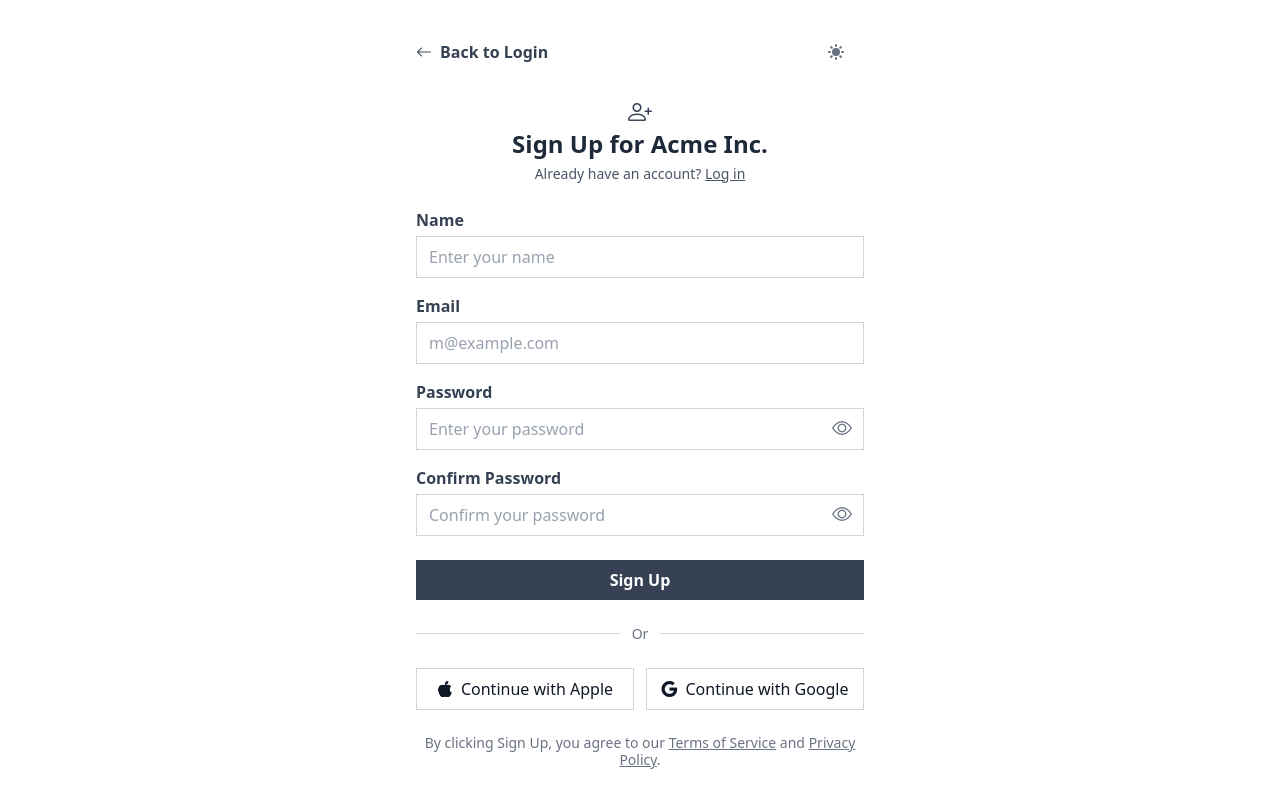
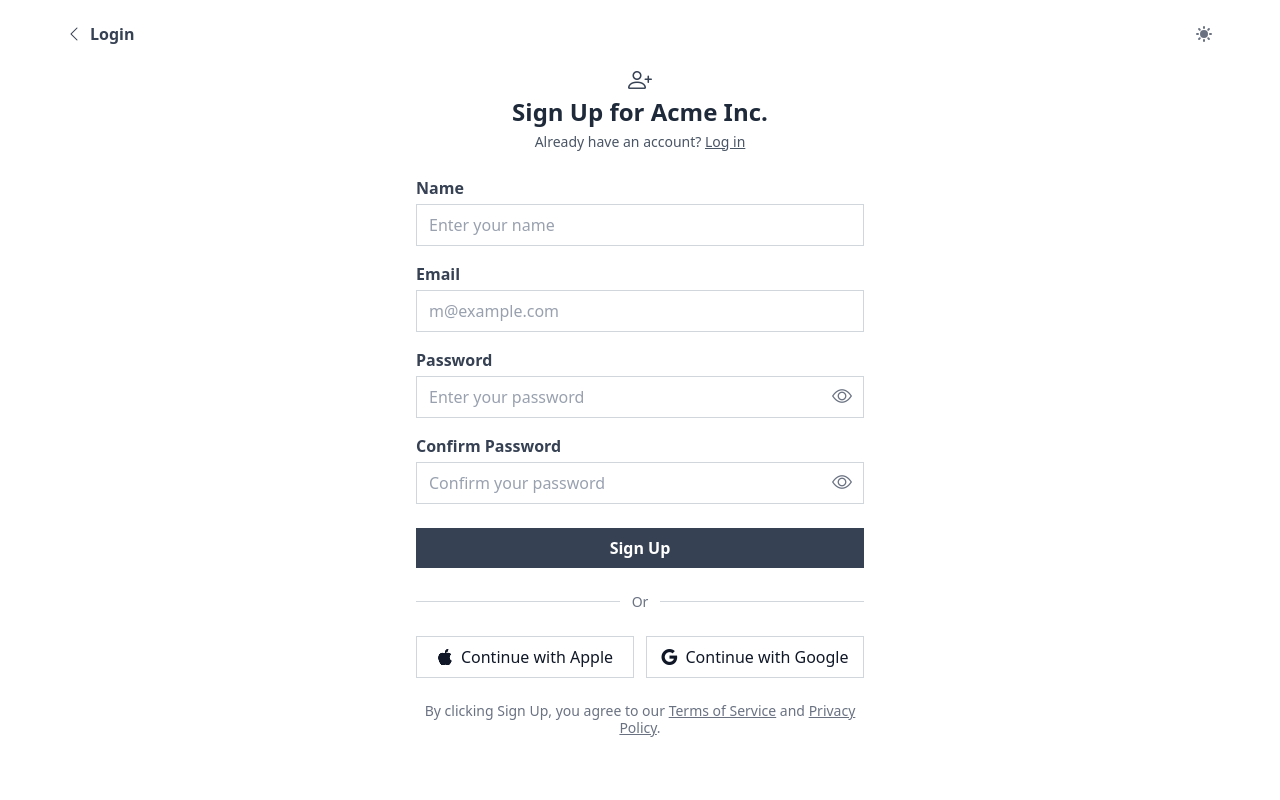
Before and after one commit to Danu-Nur/vue-web-analityk, a Vue app: page /signup in a window 1280 px wide. Built offline with nearby package versions, Linux system fonts and the light colour scheme.

Commit message:
feat: Update header structure and integrate ThemeToggle component in authentication pages for improved navigation

```diff
--- a/src/layouts/ui/ThemeToggle.vue
+++ b/src/layouts/ui/ThemeToggle.vue
@@ -50,7 +50,7 @@
 </script>
 <template>
     <button id="theme-toggle" type="button"
-        class="text-gray-500 dark:text-gray-400 hover:bg-gray-100 dark:hover:bg-gray-700 focus:outline-none rounded-lg text-sm p-2.5 mr-2"
+        class="text-gray-500 dark:text-gray-400 hover:bg-gray-100 dark:hover:bg-gray-700 focus:outline-none rounded-lg p-2.5 mr-2"
         @click="toggleTheme">
         <svg id="theme-toggle-dark-icon" class="w-5 h-5" :class="{ 'hidden': !isDark }" fill="currentColor"
             viewBox="0 0 20 20" xmlns="http://www.w3.org/2000/svg">
--- a/src/pages/auth/ForgotPassword.vue
+++ b/src/pages/auth/ForgotPassword.vue
@@ -29,15 +29,17 @@
 </script>
 
 <template>
+    <header class="absolute flex items-center justify-between w-full top-0 px-2 sm:px-6 lg:px-12 py-3">
+        <router-link to="/login"
+            class="flex items-center gap-2 font-semibold p-2.5 ms-2 text-gray-700 dark:text-gray-400 hover:bg-gray-100 dark:hover:bg-gray-700 rounded-lg focus:outline-none">
+            <i class="bi bi-chevron-left"></i>
+            Login
+        </router-link>
+        <ThemeToggle />
+    </header>
     <div
         class="flex flex-col items-center justify-center min-h-screen px-6 font-sans transition-colors duration-300 bg-white dark:bg-gray-950">
-        <header class="flex items-center justify-between w-full max-w-md mb-6">
-            <router-link to="/login"
-                class="flex items-center gap-2 font-semibold text-gray-700 dark:text-gray-100 hover:text-gray-500 dark:hover:text-gray-300 focus:outline-none">
-                <i class="bi bi-arrow-left"></i> Back to Login
-            </router-link>
-            <ThemeToggle />
-        </header>
+
         <div class="w-full max-w-md">
             <div class="text-center">
                 <i class="text-2xl text-gray-700 bi bi-lock dark:text-gray-200"></i>
--- a/src/pages/auth/Login.vue
+++ b/src/pages/auth/Login.vue
@@ -16,14 +16,15 @@
 </script>
 
 <template>
+    <header class="absolute top-0 flex items-center justify-between w-full px-2 sm:px-6 lg:px-12 py-3">
+        <router-link to="/"
+            class="flex items-center gap-2 font-semibold ms-2 p-2.5 text-gray-700 dark:text-gray-400 hover:bg-gray-100 dark:hover:bg-gray-700 rounded-lg focus:outline-none">
+            <i class="bi bi-chevron-left"></i> Back</router-link>
+        <ThemeToggle />
+    </header>
     <div
         class="flex flex-col items-center justify-center min-h-screen px-6 font-sans transition-colors duration-300 bg-white dark:bg-gray-950">
-        <header class="flex items-center justify-between w-full max-w-md mb-6">
-            <router-link to="/"
-                class="flex items-center gap-2 font-semibold text-black dark:text-white hover:underline focus:outline-none"><i
-                    class="bi bi-arrow-left"></i> Back</router-link>
-            <ThemeToggle />
-        </header>
+
         <div class="w-full max-w-md">
             <div class="text-center">
                 <!-- <i class="bi bi-collection"></i> -->
@@ -76,7 +77,7 @@
                 <span class="mx-3 text-gray-500 text-md dark:text-gray-400">Or</span>
                 <hr class="flex-grow border-gray-300 dark:border-gray-700" />
             </div>
-            <div class="flex justify-center gap-3">
+            <div class="flex flex-col md:flex-row justify-center gap-3">
                 <button type="button"
                     class="flex items-center justify-center w-full px-3 py-2 space-x-2 text-gray-900 transition-colors duration-200 bg-white border border-gray-300 dark:border-gray-700 dark:bg-gray-900 dark:text-gray-100 hover:bg-gray-100 dark:hover:bg-gray-800">
                     <i class="bi bi-apple"></i>
--- a/src/pages/auth/SignUp.vue
+++ b/src/pages/auth/SignUp.vue
@@ -38,16 +38,18 @@
 </script>
 
 <template>
+    <header class="absolute flex items-center justify-between w-full top-0 px-2 sm:px-6 lg:px-12 py-3">
+        <router-link to="/login"
+            class="flex items-center gap-2 ms-2 p-2.5 font-semibold text-gray-700 dark:text-gray-400 hover:bg-gray-100 dark:hover:bg-gray-700 rounded-lg focus:outline-none">
+            <i class="bi bi-chevron-left"></i>
+            Login
+        </router-link>
+        <ThemeToggle />
+    </header>
     <div
-        class="flex flex-col items-center justify-center min-h-screen px-6 font-sans transition-colors duration-300 bg-white dark:bg-gray-950">
-        <header class="flex items-center justify-between w-full max-w-md mb-6">
-            <router-link to="/login"
-                class="flex items-center gap-2 font-semibold text-gray-700 dark:text-gray-100 hover:text-gray-500 dark:hover:text-gray-300 focus:outline-none">
-                <i class="bi bi-arrow-left"></i> Back to Login
-            </router-link>
-            <ThemeToggle />
-        </header>
-        <div class="w-full max-w-md">
+        class="flex flex-col items-center justify-center min-h-screen px-6 font-sans transition-colors duration-300 bg-white dark:bg-gray-950 py-5">
+
+        <div class="w-full max-w-md py-5">
             <div class="text-center">
                 <i class="text-2xl text-gray-700 bi bi-person-plus dark:text-gray-200"></i>
                 <h1 class="mb-1 text-2xl font-bold text-gray-800 dark:text-gray-100">
@@ -117,7 +119,7 @@
                 <span class="mx-3 text-sm text-gray-500 dark:text-gray-400">Or</span>
                 <hr class="flex-grow border-gray-300 dark:border-gray-700" />
             </div>
-            <div class="flex justify-center gap-3">
+            <div class="flex flex-col md:flex-row justify-center gap-3">
                 <button type="button"
                     class="flex items-center justify-center w-full px-3 py-2 space-x-2 text-gray-900 transition-colors duration-200 bg-white border border-gray-300 dark:border-gray-700 dark:bg-gray-900 dark:text-gray-100 hover:bg-gray-100 dark:hover:bg-gray-800">
                     <i class="bi bi-apple"></i>
```
